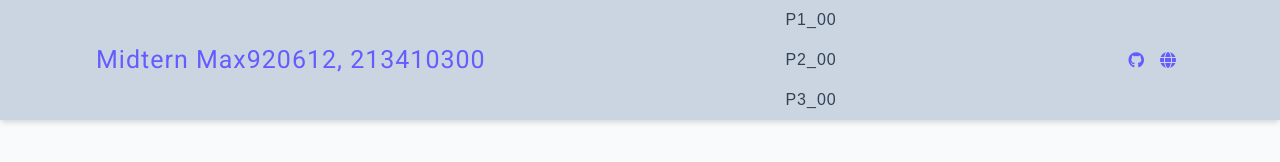
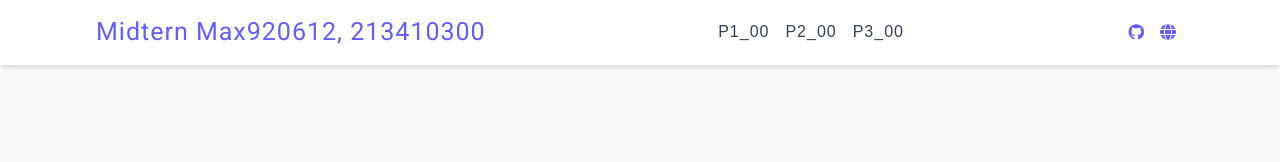
Before and after one commit to max920612/1131-sweb-demo-00, a plain HTML site: page demo/w11_navbar_00/index.html in a window 1280 px wide. Drawn offline with Linux system fonts and the light colour scheme; files that its build step writes are made by us from their sources.

Commit message:
W11-P4: css for larger screen

```diff
--- a/demo/w11_navbar_00/scss/main_00.scss
+++ b/demo/w11_navbar_00/scss/main_00.scss
@@ -1,8 +1,8 @@
 @import 'global';
 
-// navbar
+//navbar
 .nav {
-    background: var(--grey-300);
+background: var(--white);
 box-shadow: var(--shadow-2);
 line-height: 1;
 
@@ -21,10 +21,11 @@
     transition: var(--transition);
     cursor: pointer;
 
-        &:hover{
+    &:hover {
     transform: rotate(90deg);
     }
 }
+
 .logo {
     margin-bottom: 0;
 
@@ -41,12 +42,13 @@
     margin: 0;
     // height: 0;
 
-        a{
+    a {
     color: var(--grey-700);
     font-size: 1rem;
     padding: 0.75rem 1rem;
     display: block;
     letter-spacing: var(--letterSpacing);
+    transition: var(--transition);
 
     &:hover {
         background: var(--primary-300);
@@ -58,27 +60,24 @@
 }
 
 @media screen and (min-width: 800px) {
-    .nav{
+.nav {
     &-toggle {
     display: none;
     }
-
     &-center {
     max-width: var(--max-width);
-            display:flex;
+    display: flex;
     justify-content: space-between;
     align-items: center;
     margin: 0 auto;
     }
 
-        &links {
+    &-links {
     display: flex;
-
 
 a {
         padding: 0;
-            margin: 0;
-
+        margin: 0 0.5rem;
 
         &:hover {
         padding: 0;
@@ -93,7 +92,7 @@
     display: flex;
     padding-right: 1rem;
 
-            a{
+    a {
         margin: 0 0.5rem;
         color: var(--primary-500);
         transition: var(--transition);
```
Also changed, not shown: demo/md/w11_navbar_00/w11-p4.png (added), demo/w11_navbar_00/css/main_00.css, 2 other files. Lines whose indentation alone changed are shown as unchanged.
